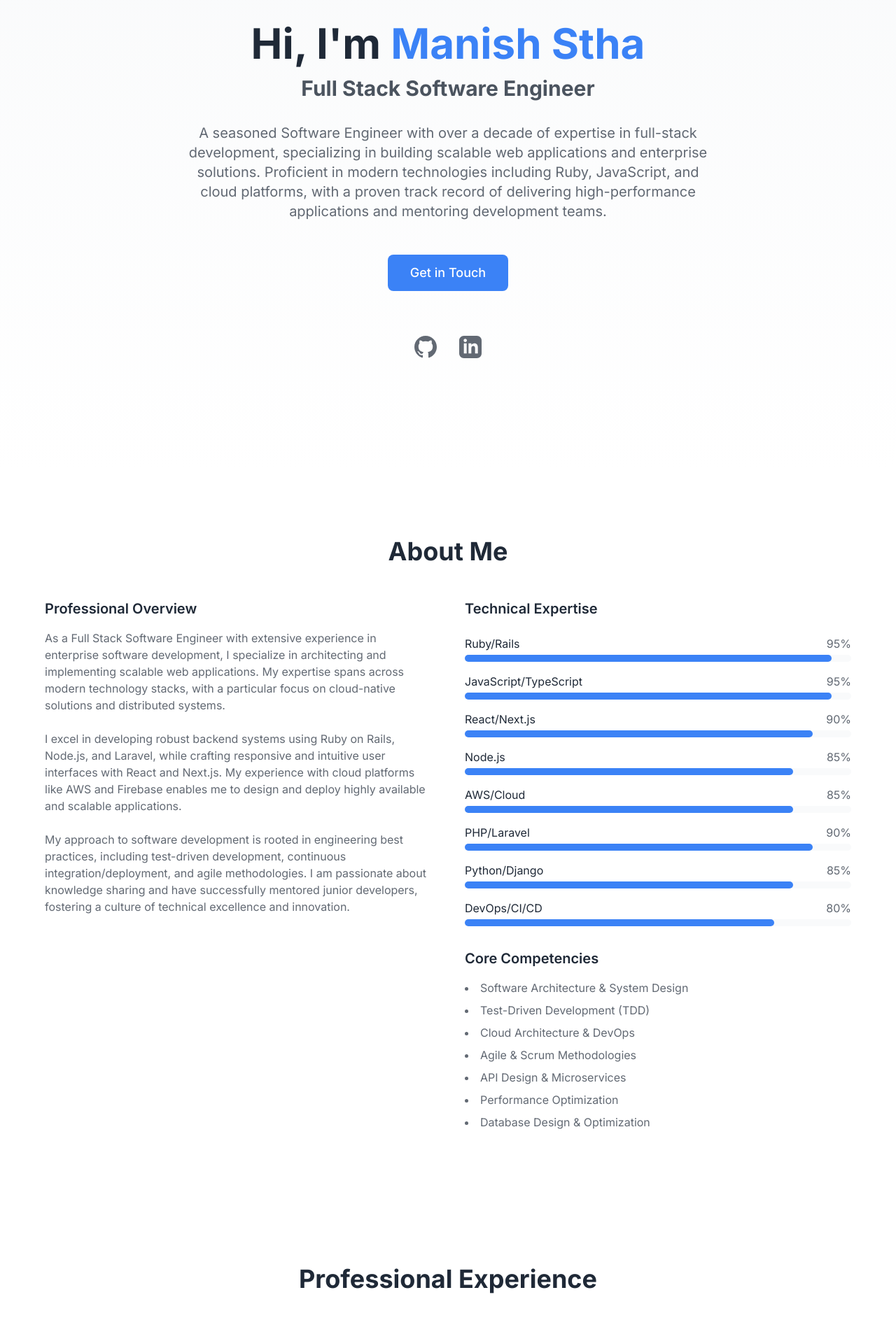
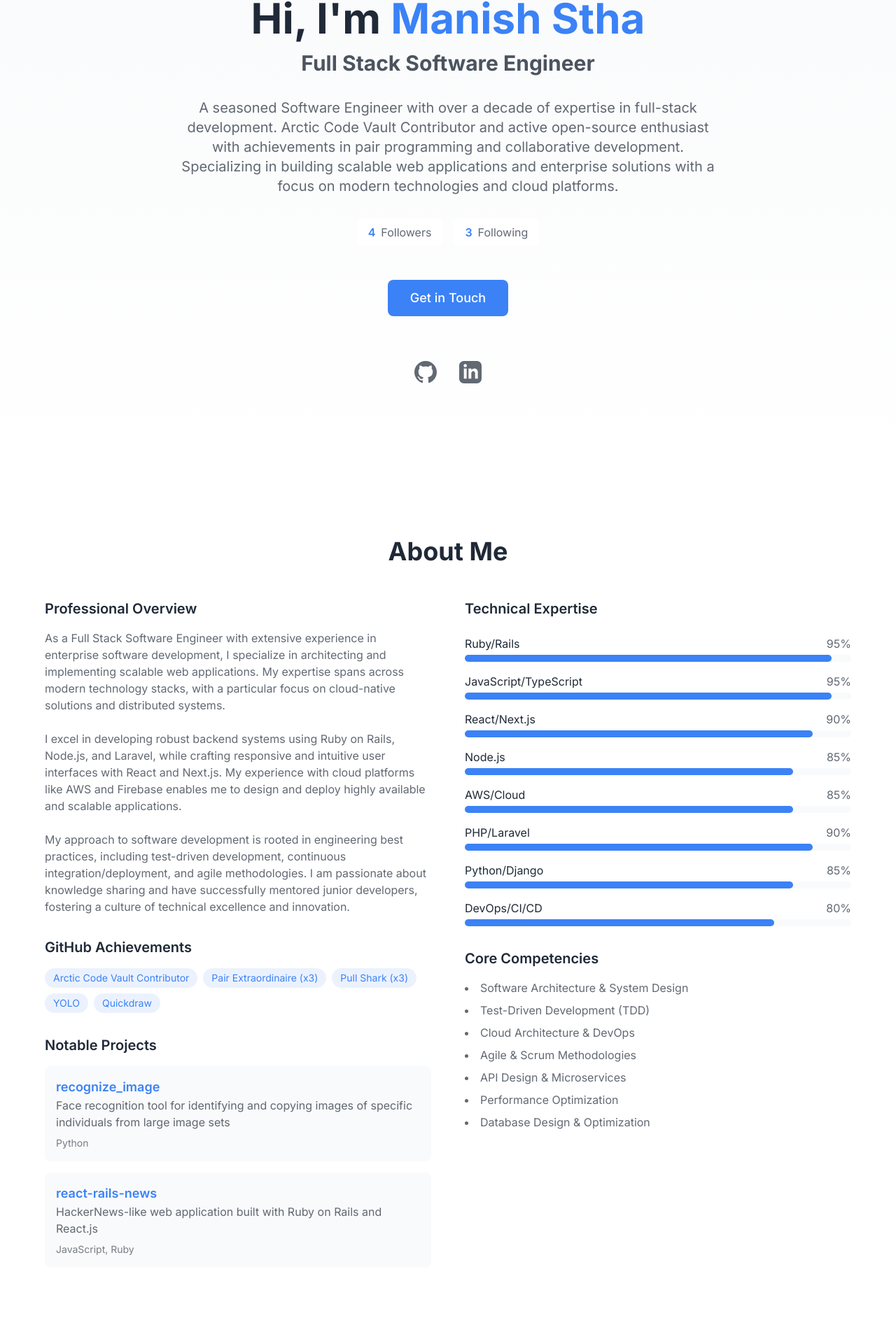
Before and after one commit to maniz-stha/maniz-stha.github.io, a React (Vite) app: page / in a window 1280 px wide. Shown: the part 128-2022 px from the top of the page at 70% size. Built offline with nearby package versions, Linux system fonts and the light colour scheme.

Commit message:
Update content from github profile

```diff
--- a/src/components/About.tsx
+++ b/src/components/About.tsx
@@ -16,6 +16,27 @@ const About = () => {
     { name: 'PHP/Laravel', level: 90 },
     { name: 'Python/Django', level: 85 },
     { name: 'DevOps/CI/CD', level: 80 },
+  ];
+
+  const achievements = [
+    "Arctic Code Vault Contributor",
+    "Pair Extraordinaire (x3)",
+    "Pull Shark (x3)",
+    "YOLO",
+    "Quickdraw"
+  ];
+
+  const notableProjects = [
+    {
+      name: "recognize_image",
+      description: "Face recognition tool for identifying and copying images of specific individuals from large image sets",
+      tech: "Python"
+    },
+    {
+      name: "react-rails-news",
+      description: "HackerNews-like web application built with Ruby on Rails and React.js",
+      tech: "JavaScript, Ruby"
+    }
   ];
 
   return (
@@ -47,12 +68,35 @@ const About = () => {
                 cloud platforms like AWS and Firebase enables me to design and deploy highly available and
                 scalable applications.
               </p>
-              <p className="text-text-light/70 dark:text-text-dark/70">
+              <p className="text-text-light/70 dark:text-text-dark/70 mb-8">
                 My approach to software development is rooted in engineering best practices, including
                 test-driven development, continuous integration/deployment, and agile methodologies.
                 I am passionate about knowledge sharing and have successfully mentored junior developers,
                 fostering a culture of technical excellence and innovation.
               </p>
+
+              <h3 className="text-xl font-semibold mb-4 text-text-light dark:text-text-dark">GitHub Achievements</h3>
+              <div className="flex flex-wrap gap-2 mb-8">
+                {achievements.map((achievement, index) => (
+                  <span
+                    key={index}
+                    className="px-3 py-1 bg-primary-light/10 dark:bg-primary/10 text-primary-light dark:text-primary rounded-full text-sm"
+                  >
+                    {achievement}
+                  </span>
+                ))}
+              </div>
+
+              <h3 className="text-xl font-semibold mb-4 text-text-light dark:text-text-dark">Notable Projects</h3>
+              <div className="space-y-4">
+                {notableProjects.map((project, index) => (
+                  <div key={index} className="bg-background-light dark:bg-background-dark p-4 rounded-lg">
+                    <h4 className="text-lg font-semibold text-primary-light dark:text-primary">{project.name}</h4>
+                    <p className="text-text-light/70 dark:text-text-dark/70 mb-2">{project.description}</p>
+                    <p className="text-sm text-text-light/60 dark:text-text-dark/60">{project.tech}</p>
+                  </div>
+                ))}
+              </div>
             </div>
 
             <div>
--- a/src/components/Contact.tsx
+++ b/src/components/Contact.tsx
@@ -36,8 +36,8 @@ const Contact = () => {
                   <svg className="w-6 h-6 text-primary-light dark:text-primary" fill="none" stroke="currentColor" viewBox="0 0 24 24">
                     <path strokeLinecap="round" strokeLinejoin="round" strokeWidth="2" d="M3 8l7.89 5.26a2 2 0 002.22 0L21 8M5 19h14a2 2 0 002-2V7a2 2 0 00-2-2H5a2 2 0 00-2 2v10a2 2 0 002 2z" />
                   </svg>
-                  <a href="mailto:maniz.stha@gmail.com" className="text-text-light/70 dark:text-text-dark/70 hover:text-primary-light dark:hover:text-primary transition-colors">
-                    maniz.stha@gmail.com
+                  <a href="mailto:me@shresthamanis.com.np" className="text-text-light/70 dark:text-text-dark/70 hover:text-primary-light dark:hover:text-primary transition-colors">
+                    me@shresthamanis.com.np
                   </a>
                 </div>
                 <div className="flex items-center space-x-4">
--- a/src/components/Hero.tsx
+++ b/src/components/Hero.tsx
@@ -20,16 +20,32 @@ const Hero = () => {
           </motion.div>
 
           <motion.p
-            className="text-lg md:text-xl text-text-light/70 dark:text-text-dark/70 max-w-3xl mx-auto mb-12"
+            className="text-lg md:text-xl text-text-light/70 dark:text-text-dark/70 max-w-3xl mx-auto mb-8"
             initial={{ opacity: 0, y: 20 }}
             animate={{ opacity: 1, y: 0 }}
             transition={{ duration: 0.5, delay: 0.2 }}
           >
-            A seasoned Software Engineer with over a decade of expertise in full-stack development,
-            specializing in building scalable web applications and enterprise solutions.
-            Proficient in modern technologies including Ruby, JavaScript, and cloud platforms,
-            with a proven track record of delivering high-performance applications and mentoring development teams.
+            A seasoned Software Engineer with over a decade of expertise in full-stack development.
+            Arctic Code Vault Contributor and active open-source enthusiast with achievements in pair programming
+            and collaborative development. Specializing in building scalable web applications and enterprise solutions
+            with a focus on modern technologies and cloud platforms.
           </motion.p>
+
+          <motion.div
+            className="flex justify-center space-x-4 mb-12"
+            initial={{ opacity: 0 }}
+            animate={{ opacity: 1 }}
+            transition={{ duration: 0.5, delay: 0.3 }}
+          >
+            <div className="px-4 py-2 bg-surface-light dark:bg-surface-dark rounded-lg">
+              <span className="text-primary-light dark:text-primary font-semibold">4</span>
+              <span className="text-text-light/70 dark:text-text-dark/70 ml-2">Followers</span>
+            </div>
+            <div className="px-4 py-2 bg-surface-light dark:bg-surface-dark rounded-lg">
+              <span className="text-primary-light dark:text-primary font-semibold">3</span>
+              <span className="text-text-light/70 dark:text-text-dark/70 ml-2">Following</span>
+            </div>
+          </motion.div>
 
           <motion.div
             className="flex flex-col md:flex-row gap-4 justify-center mb-16"
```
